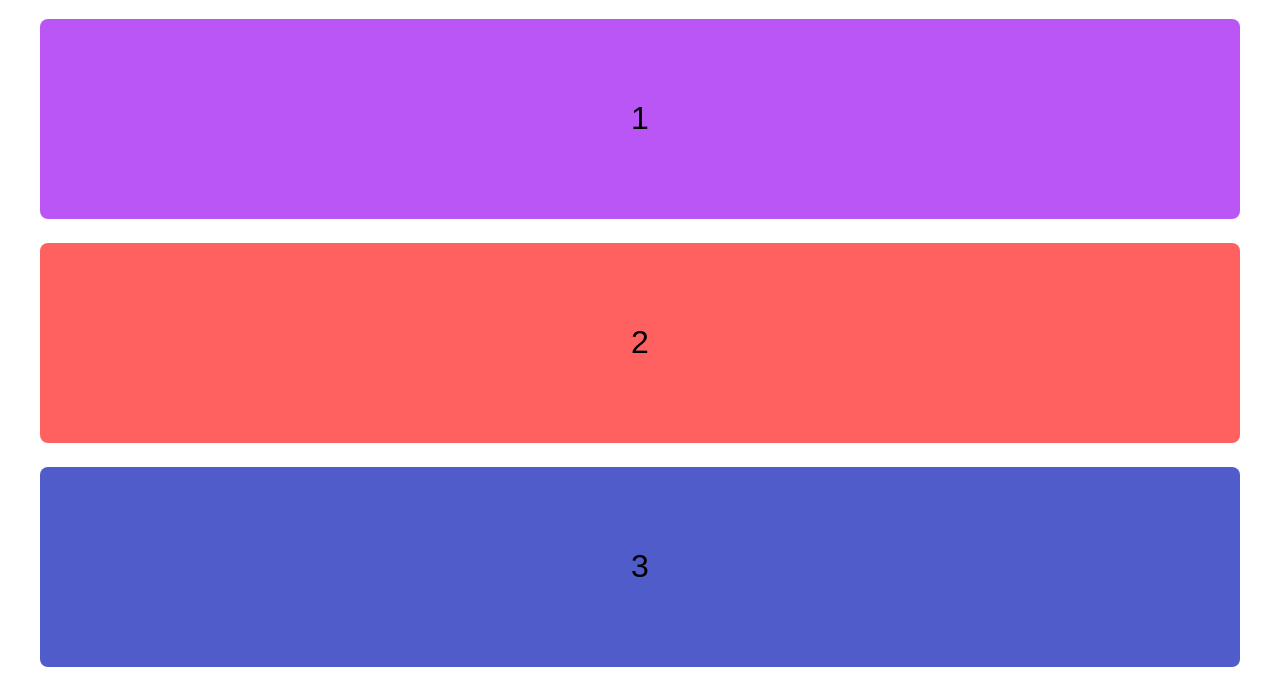
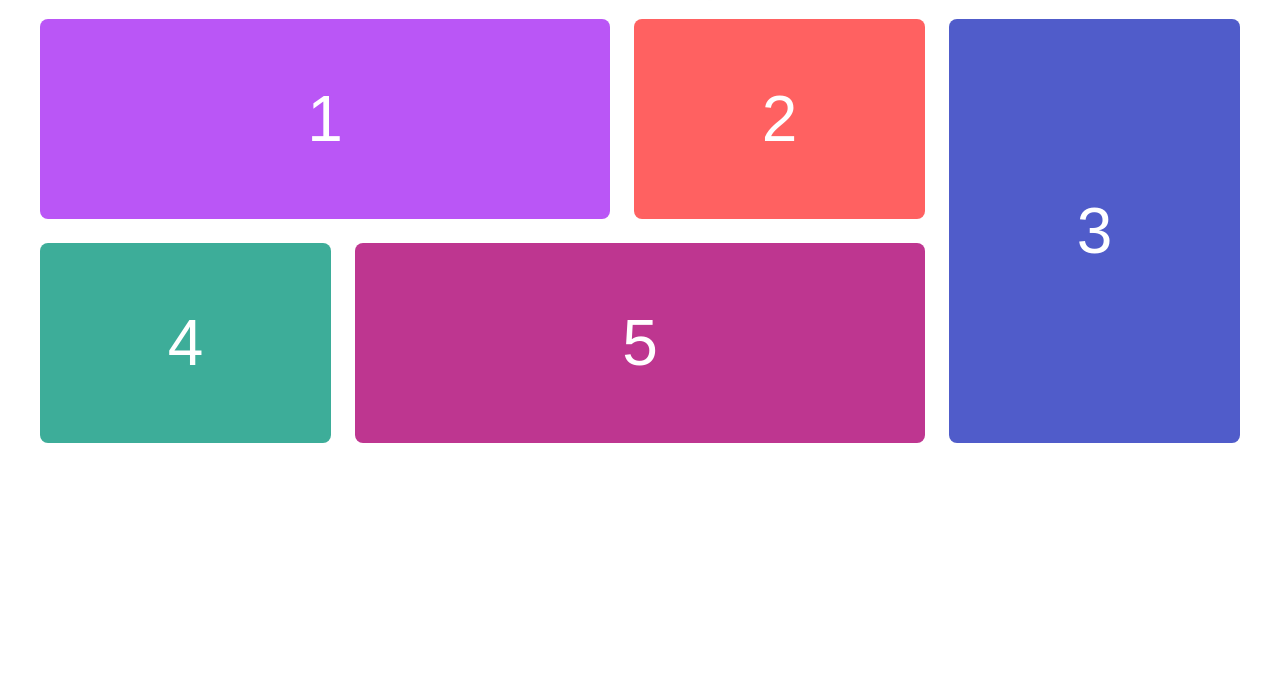
Before and after one commit to subham055/cssProjects, a plain HTML site: page 06-css-grid-areas-project/index.html in a window 1280 px wide. Shown: the part 101-789 px from the top of the page. Drawn offline with Linux system fonts and the light colour scheme.

Commit message:
Update style.css

```diff
--- a/06-css-grid-areas-project/style.css
+++ b/06-css-grid-areas-project/style.css
@@ -21,11 +21,20 @@ h1 {
     /* margin-inline: 1rem; */
     max-width: 1200px;
     margin: auto;
+
+    grid-template-areas:
+        "purple"
+        "orange"
+        "blue"
+        "green"
+        "red"
+    ;
 }
 
 
 .box {
     font-size: 2rem;
+    color: white;
     min-height: 200px;
     display: flex;
     align-items: center;
@@ -34,21 +43,55 @@ h1 {
 }
 
 .box-1 {
-    background-color:#BA56F6;
+    background-color: #BA56F6;
+    grid-area: purple;
 }
 
 .box-2 {
     background-color: #FF6161;
+    grid-area: orange;
 }
 
 .box-3 {
     background-color: #505CCA;
+    grid-area: blue;
 }
 
 .box-4 {
     background-color: #3DAD99;
+    grid-area: green;
 }
 
 .box-5 {
     background-color: #BE3690;
+    grid-area: red;
 }
+
+
+@media (min-width: 600px) {
+    .container {
+        grid-template-areas:
+            "purple purple"
+            "orange blue"
+            "green blue"
+            "red red"
+        ;
+    }
+
+    .box {
+        font-size: 3rem;
+    }
+}
+
+@media (min-width: 1000px) {
+    .container {
+        grid-template-areas:
+            "purple purple orange blue"
+            "green red red blue"
+        ;
+    }
+
+    .box {
+        font-size: 4rem;
+    }
+}
```
